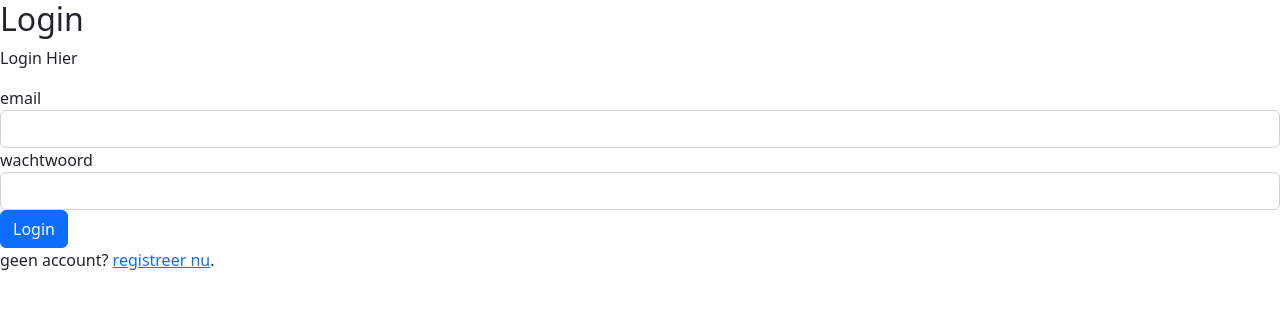
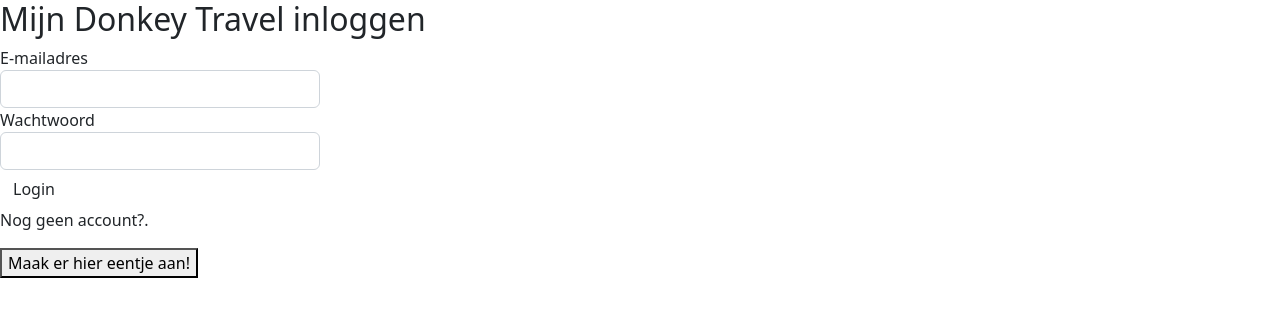
Before and after one commit to XaderGator/DonkeyTravel, a PHP site: page / in a window 1280 px wide. Shown: the top 317 px of the page. Run offline with PHP 8.4, Linux system fonts and the light colour scheme.

Commit message:
inlog fix

```diff
--- a/css/style.css
+++ b/css/style.css
@@ -0,0 +1,4 @@
+.form-group
+{
+    width: 25%;
+}
--- a/index.php
+++ b/index.php
@@ -101,8 +101,7 @@ if($_SERVER["REQUEST_METHOD"] == "POST"){
 </head>
 <body>
     <div class="wrapper">
-        <h2>Login</h2>
-        <p>Login Hier</p>
+        <h2>Mijn Donkey Travel inloggen</h2>
 
         <?php
         if(!empty($login_err)){
@@ -112,19 +111,20 @@ if($_SERVER["REQUEST_METHOD"] == "POST"){
 
         <form action="<?php echo htmlspecialchars($_SERVER["PHP_SELF"]); ?>" method="post">
 			 <div class="form-group">
-                <label>email</label>
+                <label>E-mailadres</label>
                 <input type="email" name="email" class="form-control <?php echo (!empty($email_err)) ? 'is-invalid' : ''; ?>" value="<?php echo $email; ?>">
                 <span class="invalid-feedback"><?php echo $email_err; ?></span>
             </div>
             <div class="form-group">
-                <label>wachtwoord</label>
+                <label>Wachtwoord</label>
                 <input type="password" name="password" class="form-control <?php echo (!empty($password_err)) ? 'is-invalid' : ''; ?>">
                 <span class="invalid-feedback"><?php echo $password_err; ?></span>
             </div>
-            <div class="form-group">
-                <input type="submit" class="btn btn-primary" value="Login">
+            <div class="button">
+                <input type="submit" class="btn " value="Login">
             </div>
-            <p>geen account? <a href="registratie.php">registreer  nu</a>.</p>
+            <p>Nog geen account?.</p>
+            <button onclick="registratie.php">Maak er hier eentje aan!</button>
 
         </form>
     </div>
```
